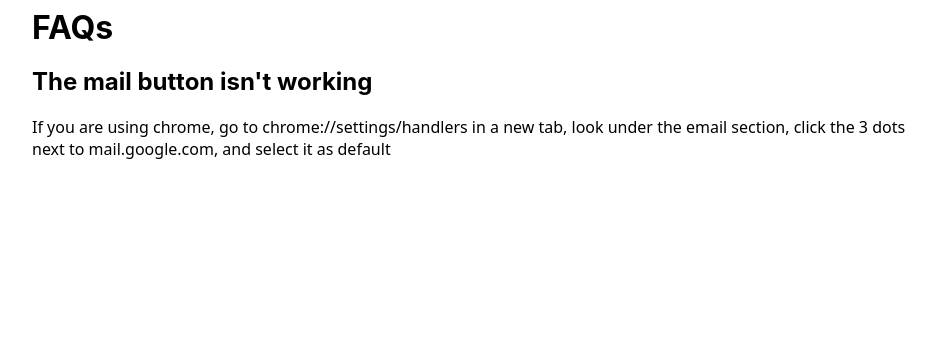
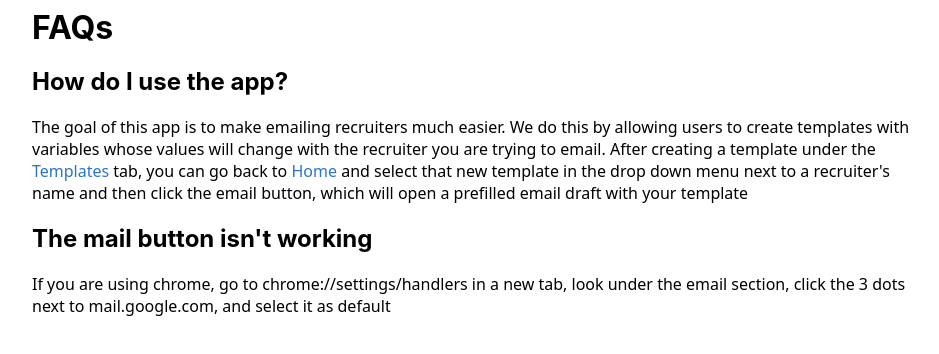
Before and after one commit to mhanna15/RecruiterDB, a React (Create React App) app: page /faqs in a window 1280 px wide. Shown: the top 354 px of the page, without its empty margins (158-1097 px from the left). Built offline with nearby package versions, Linux system fonts and the light colour scheme; no server answers.

Commit message:
added to faq

```diff
--- a/src/App.css
+++ b/src/App.css
@@ -14,11 +14,10 @@ a {
   margin: 0;
   font-family: system-ui, -apple-system, BlinkMacSystemFont, 'Segoe UI', Roboto, Oxygen, Ubuntu, Cantarell, 'Open Sans',
     'Helvetica Neue', sans-serif;
-  color: gray;
   cursor: pointer;
+  color: #2974cc;
 }
 a:hover {
-  color: #2974cc;
   text-decoration: underline;
 }
 
--- a/src/components/Header/Header.css
+++ b/src/components/Header/Header.css
@@ -84,10 +84,12 @@
   border-color: lightgray;
   border-radius: 0.375rem;
   cursor: pointer;
+  color: gray;
 }
 
 .header-link:hover {
   border-color: gray;
+  color: #2974cc;
 }
 
 @media (max-width: 600px) {
--- a/src/pages/FAQS/FAQS.tsx
+++ b/src/pages/FAQS/FAQS.tsx
@@ -1,9 +1,19 @@
 import React from 'react';
+import { useNavigate } from 'react-router-dom';
 
 const FAQs = () => {
+  const navigate = useNavigate();
   return (
     <div>
       <h1>FAQs</h1>
+      <h2>How do I use the app?</h2>
+      <p>
+        The goal of this app is to make emailing recruiters much easier. We do this by allowing users to create
+        templates with variables whose values will change with the recruiter you are trying to email. After creating a
+        template under the <a onClick={() => navigate('/templates')}>Templates</a> tab, you can go back to{' '}
+        <a onClick={() => navigate('/')}>Home</a> and select that new template in the drop down menu next to a{' '}
+        {"recruiter's"} name and then click the email button, which will open a prefilled email draft with your template
+      </p>
       <h2>{"The mail button isn't working"}</h2>
       <p>
         If you are using chrome, go to chrome://settings/handlers in a new tab, look under the email section, click the
```
